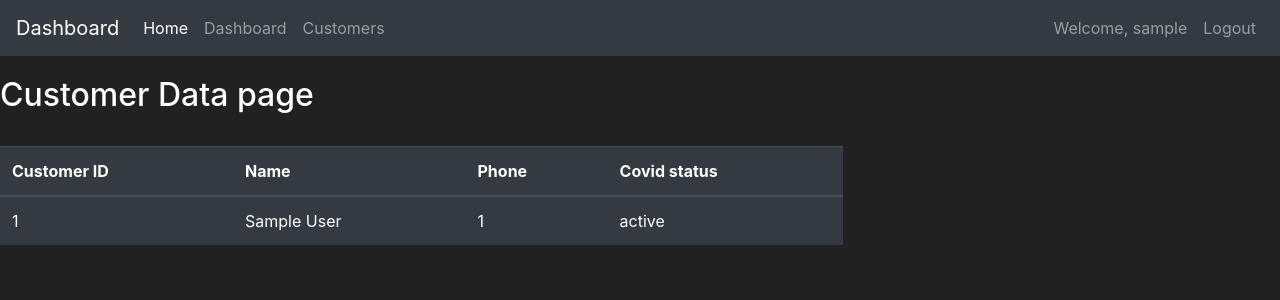
After one commit to GaganSinghGit/SIT312-Group1-Prototype, a Flask app: page /customers in a window 1280 px wide. The commit adds this page. Shown: the top 300 px of the page. Run offline with Flask 2, Linux system fonts and the light colour scheme; a user stored in the database is signed in; tables that the repository leaves empty hold one stand-in row (values such as "Sample post"); some libraries are stand-ins or nearby versions.

Commit message:
added customer page table and html page

```diff
--- a/flaskwebsite/dashboardPackage/__init__.py
+++ b/flaskwebsite/dashboardPackage/__init__.py
@@ -7,7 +7,7 @@ import pymysql
 pymysql.install_as_MySQLdb()
 
 app = Flask(__name__)
-app.config['SQLALCHEMY_DATABASE_URI'] = 'mysql://{user}:{password}@{server}/{database}'.format(user='', password='', server='', database='')
+app.config['SQLALCHEMY_DATABASE_URI'] = 'mysql://{user}:{password}@{server}/{database}'.format(user='admin', password='sit312Group!', server='rfidcheckin.cljhbnnuplh1.ap-southeast-2.rds.amazonaws.com', database='rfidDB')
 app.config['SECRET_KEY'] = '2392510167989ae56f41070a'
 db = SQLAlchemy(app)
 bcrypt = Bcrypt(app)
--- a/flaskwebsite/dashboardPackage/routes.py
+++ b/flaskwebsite/dashboardPackage/routes.py
@@ -1,6 +1,6 @@
 from dashboardPackage import app
 from flask import render_template, redirect, url_for, flash
-from dashboardPackage.models import Item, User, Taps
+from dashboardPackage.models import Customers, Item, User, Taps
 from dashboardPackage.forms import RegisterForm, LoginForm
 from dashboardPackage import db
 from flask_login import login_user, logout_user, login_required
@@ -16,6 +16,13 @@ def home_page():
 def dashboard_page():
     taps = Taps.query.all()
     return render_template('dashboard.html', taps=taps)
+
+@app.route("/customers")
+@login_required
+def customers_page():
+    customers = Customers.query.all()
+    return render_template('customers.html', customers=customers)
+
 
 @app.route('/register', methods=['GET','POST'])
 def register_page():
--- a/flaskwebsite/dashboardPackage/templates/base.html
+++ b/flaskwebsite/dashboardPackage/templates/base.html
@@ -25,6 +25,9 @@
             </li>
             <li class="nav-item">
                 <a class="nav-link" href="{{ url_for('dashboard_page') }}">Dashboard</a>
+            </li>
+            <li class="nav-item">
+                <a class="nav-link" href="{{ url_for('customers_page') }}">Customers</a>
             </li>
         </ul>
         {% if current_user.is_authenticated %}
--- /dev/null
+++ b/flaskwebsite/dashboardPackage/templates/customers.html
@@ -0,0 +1,40 @@
+{% extends 'base.html' %}
+{% block title %}
+Dashboard Page
+{% endblock %}
+{% block content %}
+<div class="row" style="margin-top:20px;">
+    <div class="col-8">
+        <h2>Customer Data page</h2>
+
+        <br>
+        <table class="table table-hover table-dark">
+            <thead>
+                <tr>
+                    <!-- Your Columns HERE -->
+                    <th scope="col">Customer ID</th>
+
+                    <th scope="col">Name</th>
+                    <th scope="col">Phone</th>
+                    <th scope="col">Covid status</th>
+
+                </tr>
+            </thead>
+            <tbody>
+                <!-- Your rows inside the table HERE: -->
+                {% for customer in customers %}
+
+                <tr>
+                    <td>{{ customer.customer_id }}</td>
+
+                    <td>{{ customer.name }}</td>
+                    <td>{{ customer.phone_num }}</td>
+                    <td>{{ customer.covid_status }}</td>
+
+                </tr>
+                {%endfor%}
+            </tbody>
+        </table>
+    </div>
+</div>
+{% endblock %}
--- a/flaskwebsite/dashboardPackage/templates/dashboard.html
+++ b/flaskwebsite/dashboardPackage/templates/dashboard.html
@@ -15,15 +15,15 @@ Dashboard Page
             <tr>
                <!-- Your Columns HERE -->
                <th scope="col">ID</th>
+               <th scope="col">time</th>
                <th scope="col">code</th>
-               <th scope="col">time</th>
 
             </tr>
          </thead>
          <tbody>
             <!-- Your rows inside the table HERE: -->
             {% for tap in taps %}
-            <!--{% include 'includes/items_modals.html' %}-->
+
             <tr>
                <td>{{ tap.tag_id }}</td>
                <td>{{ tap.time }}</td>
```
Also changed, not shown: flaskwebsite/dashboardPackage/models.py (+8 -0 lines).
